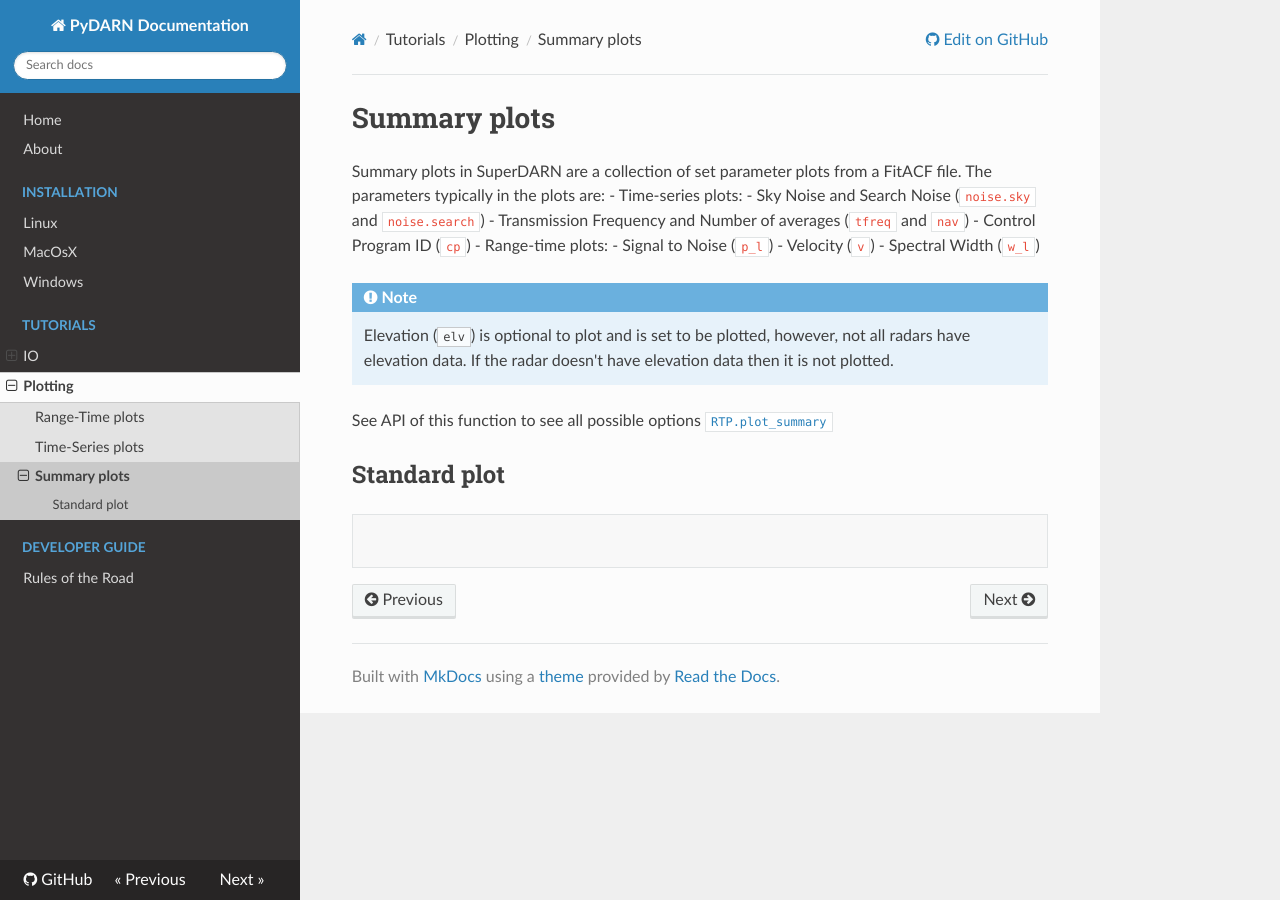
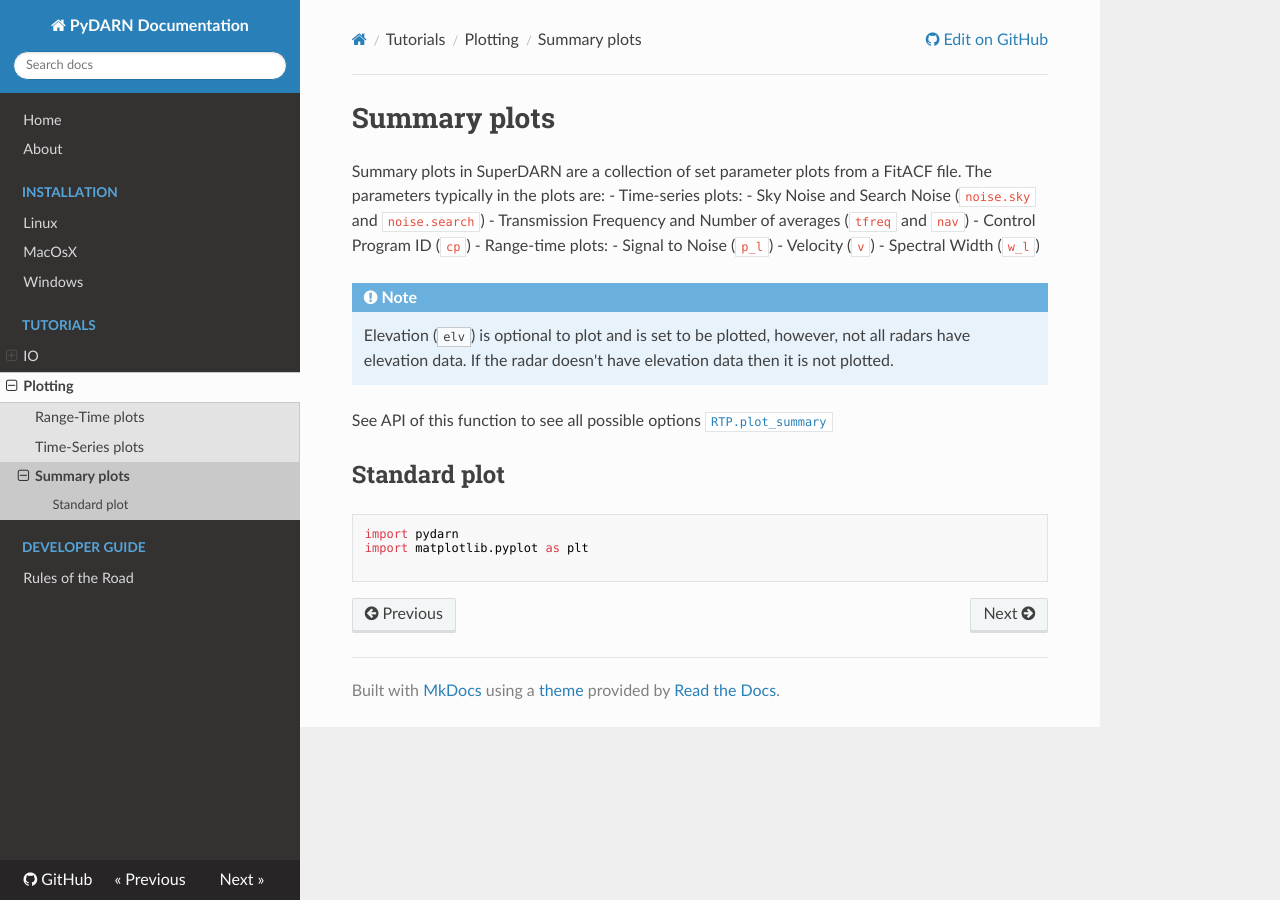
Before and after one commit to SuperDARN/pydarn, an MkDocs documentation site: the page built from docs/user/summary.md, in a window 1280 px wide. Built offline with MkDocs 1.6.1, drawn with Linux system fonts in a browser that asks for light colours; nearby versions of some CDN libraries.

Commit message:
initial commit for user branch

````diff
--- a/docs/user/summary.md
+++ b/docs/user/summary.md
@@ -19,6 +19,7 @@ See API of this function to see all possible options [`RTP.plot_summary`](/code/
 ## Standard plot
 
 ```python
-
+import pydarn
+import matplotlib.pyplot as plt
 
 ```
````
